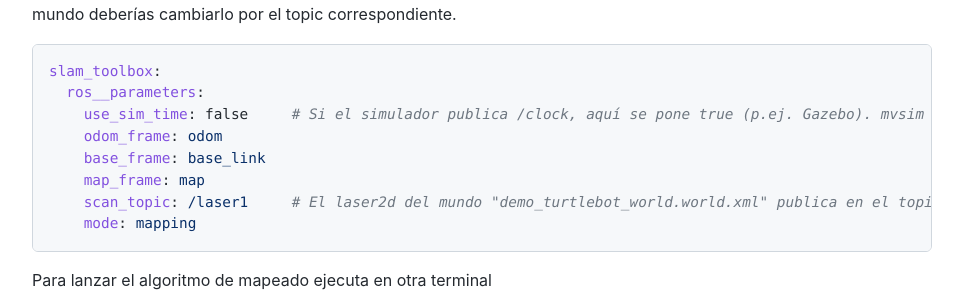
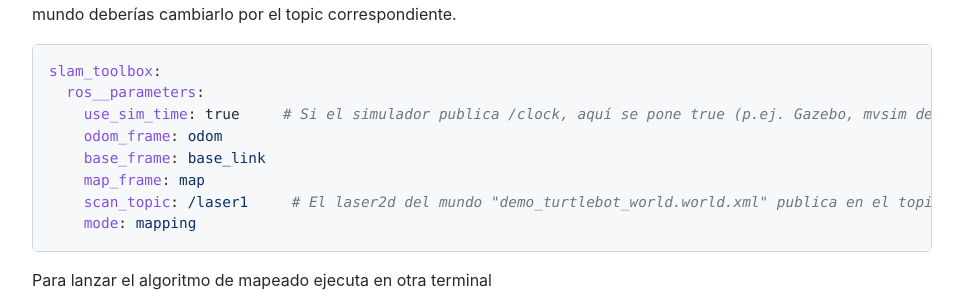
Before and after one commit to ottocol/robots_moviles_26_27, a Jekyll site: the page built from practicas/practica2.md, in a window 1280 px wide and 900 px high, scrolled down 1553 px. Shown: the part 154-451 px from the top of the window, without its empty margins (158-1121 px from the left). Built offline with Jekyll 4.4.1, drawn with Linux system fonts in a browser that asks for light colours; our own code applies the rules of GitHub Pages for plain Markdown files.

Commit message:
mvsim publica /clock desde la versión 1.4.0, use_sim_time:=true

````diff
--- a/practicas/practica2.md
+++ b/practicas/practica2.md
@@ -48,7 +48,7 @@ En concreto el mapeado usa un archivo de configuración `slam.yaml`. El parámet
 ```yaml
 slam_toolbox:
   ros__parameters:
-    use_sim_time: false     # Si el simulador publica /clock, aquí se pone true (p.ej. Gazebo). mvsim no lo hace, así que false
+    use_sim_time: true     # Si el simulador publica /clock, aquí se pone true (p.ej. Gazebo, mvsim desde la v1.4.0
     odom_frame: odom
     base_frame: base_link
     map_frame: map
@@ -128,7 +128,7 @@ Para que esto funcione, necesitarás tener un mapa del entorno y un archivo de c
 Asegúrate que el AMCL que lanzaste en el paso anterior está parado, ya que la navegación lanza su propio AMCL. Para lanzar la navegación:
 
 ```bash
-ros2 launch nav2_bringup bringup_launch.py map:=./mimapa.yaml params_file:=./nav2.yaml use_sim_time:=false
+ros2 launch nav2_bringup bringup_launch.py map:=./mimapa.yaml params_file:=./nav2.yaml use_sim_time:=true
 ```
 
 Como siempre, si el mapa y/o el `nav2.yaml` no están en el directorio actual, cambia el `./` por la trayectoria para llegar hasta ellos.
````
